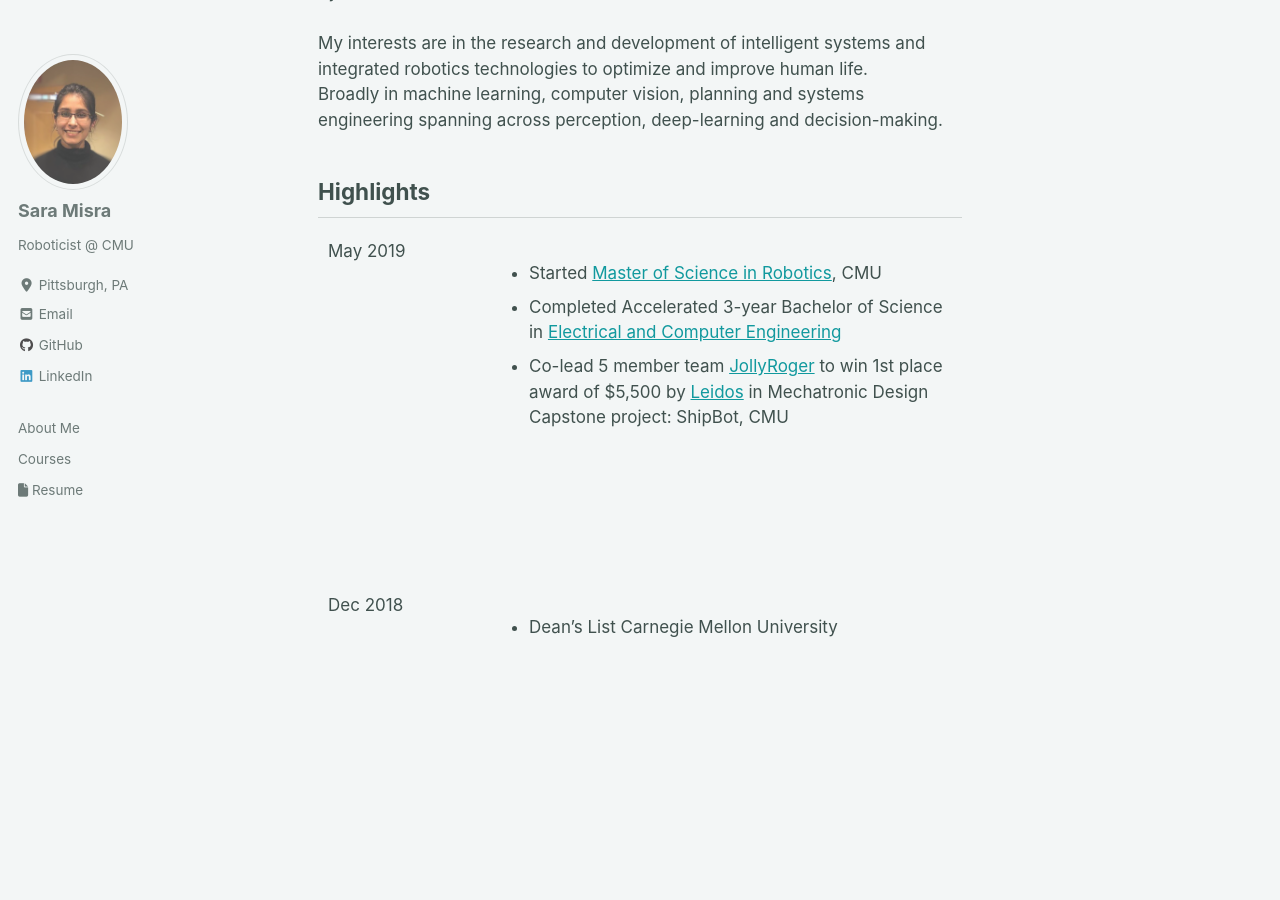
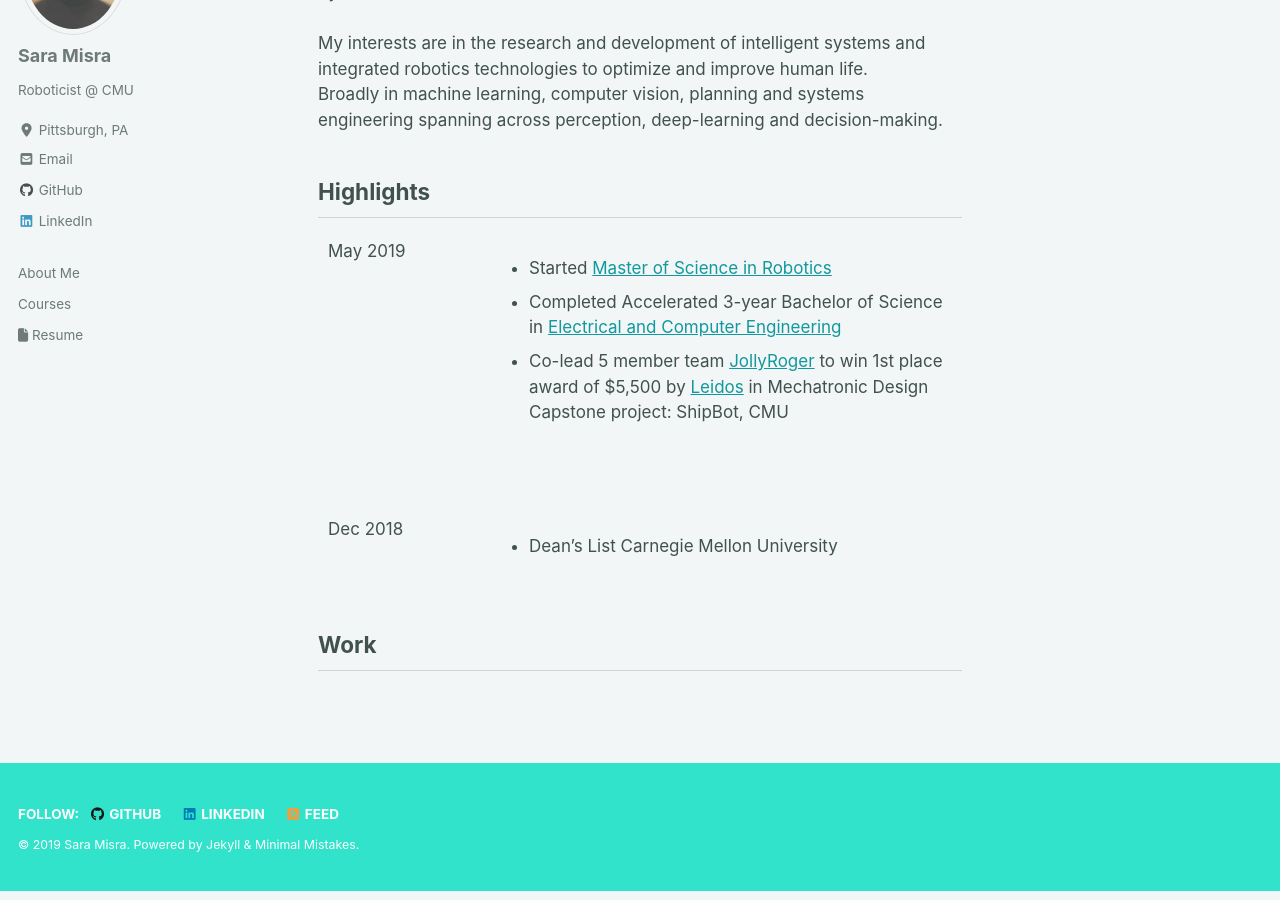
Before and after one commit to saram1sra/saram1sra.github.io, a Jekyll site: the page built from index.html, in a window 1280 px wide and 900 px high, scrolled down 271 px. Built offline with Jekyll 4.4.1, drawn with Linux system fonts in a browser that asks for light colours; cached includes are drawn as plain includes; nearby versions of some CDN libraries; the list of posts is cut into pages by our own code.

Commit message:
highlights

```diff
--- a/index.html
+++ b/index.html
@@ -11,7 +11,6 @@
 .column {
   float: left;
   padding: 10px;
-  height: 300px; /* Should be removed. Only for demonstration */
 }
 
 .left {
@@ -48,13 +47,12 @@
         <p>May 2019</p>
     </div>
     <div class="column right" style="font-size: 17px">
-        <p>
         <ul>
-            <li> Started <a href="https://www.ri.cmu.edu/education/academic-programs/master-of-science-robotics/">Master of Science in Robotics</a>, CMU</li>
+            <li> Started <a href="https://www.ri.cmu.edu/education/academic-programs/master-of-science-robotics/">Master of Science in Robotics</a></li>
             <li> Completed Accelerated 3-year Bachelor of Science in <a href="https://www.ece.cmu.edu/">Electrical and Computer Engineering</a></li>
             <li> Co-lead 5 member team <a href="https://sites.google.com/view/cmu-jollyroger/home">JollyRoger</a> to win 1st place award of $5,500 by <a href="https://www.leidos.com/">Leidos</a> in Mechatronic Design Capstone project: ShipBot, CMU</li>
             </ul>
-        </p>
+
     </div>
 </div> <br> <br>
 <div class="row">
@@ -62,11 +60,10 @@
             <p>Dec 2018</p>
         </div>
         <div class="column right" style="font-size: 17px">
-            <p>
             <ul>
                 <li>Dean’s List Carnegie Mellon University</li>
-                </ul>
-            </p>
+        </ul>
+
         </div>
     </div>
 </div>
```
